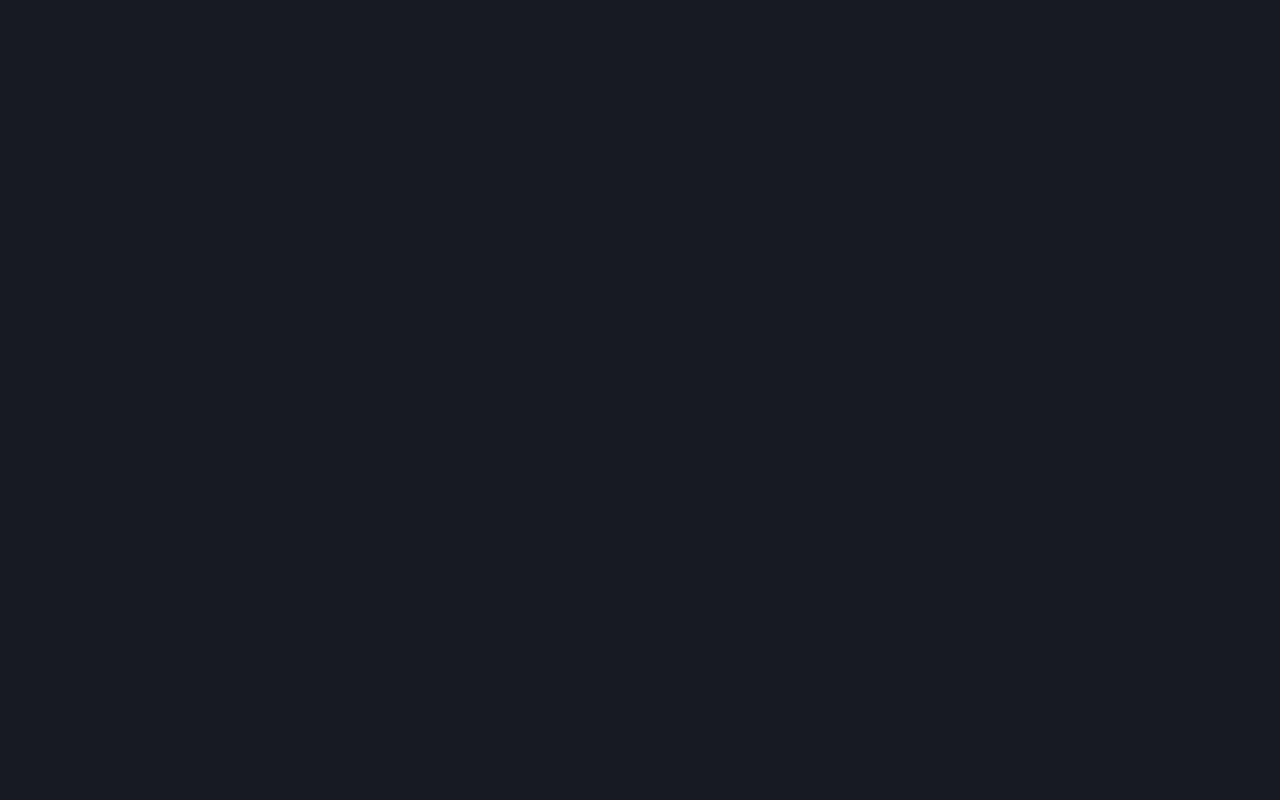
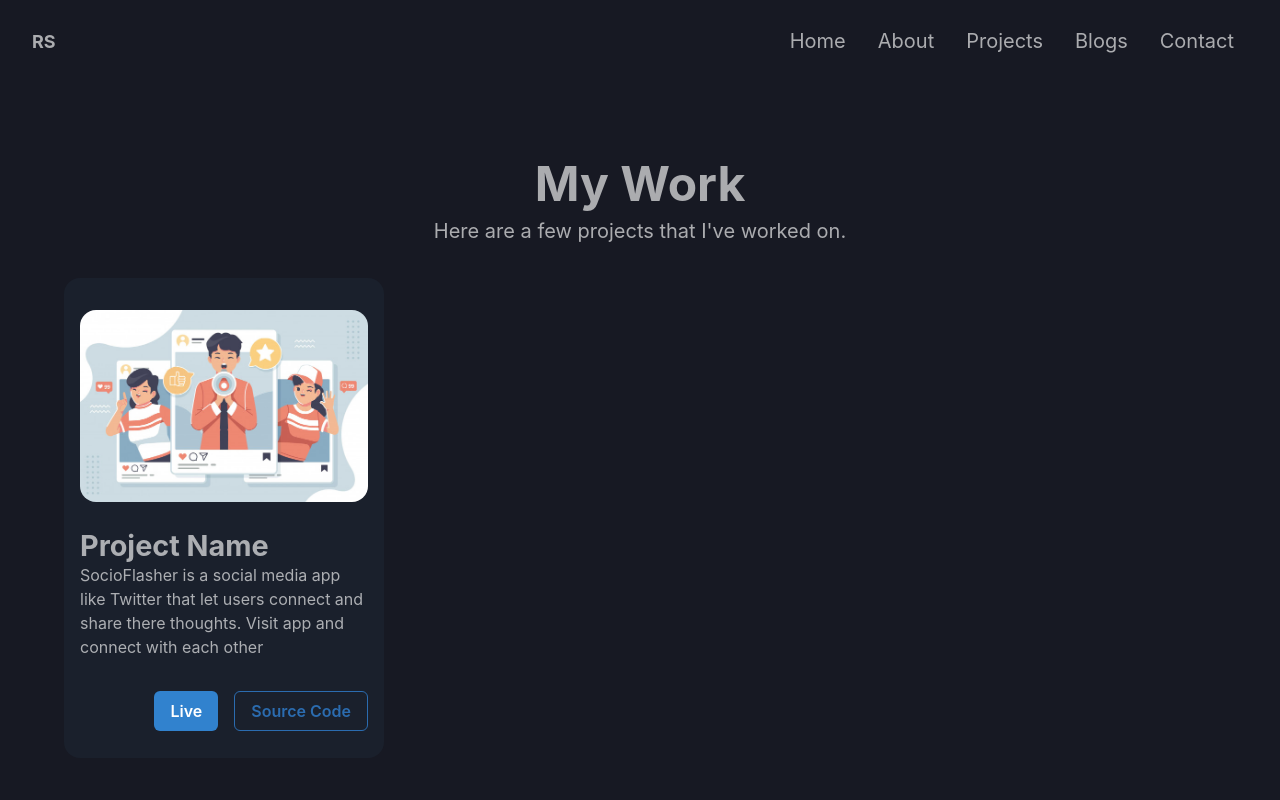
Before and after one commit to sri-rishi/sriRishi-portfoliio, a React (Create React App) app: page /projects in a window 1280 px wide. Before the commit this address had no page. Shown: the top 800 px of the page. Built offline with nearby package versions, Linux system fonts and the light colour scheme.

Commit message:
feat: created projects page

```diff
--- a/src/pages/index.js
+++ b/src/pages/index.js
@@ -1,7 +1,9 @@
 import Home from "./home/Home";
 import About from "./about/About";
+import Projects from "./projects/Projects";
 
 export {
     Home,
-    About
+    About,
+    Projects
 }
--- /dev/null
+++ b/src/pages/projects/Projects.jsx
@@ -0,0 +1,111 @@
+import {
+  Box,
+  Heading,
+  Text,
+  Stack,
+  Flex,
+  Image,
+  Button,
+} from '@chakra-ui/react';
+import {
+  ecommerceAppPreview,
+  socialMediaPreview,
+} from '../../assets/images/images';
+
+const Projects = () => {
+  return (
+    <>
+      <Box
+        marginTop={['5rem', '6rem', '10rem', '5rem']}
+        width="100%"
+        minHeight="100vh"
+        padding={['1rem', '1rem', '1rem', '1rem 4rem']}
+      >
+        <Stack marginTop="4rem">
+          <Heading as="h2" size="2xl">
+            My Work
+          </Heading>
+          <Text>Here are a few projects that I've worked on.</Text>
+        </Stack>
+        <Flex marginTop="2rem">
+          <Box
+            width="100%"
+            maxWidth="20rem"
+            minHeight="30rem"
+            display="flex"
+            flexDir="column"
+            alignItems="center"
+            background="gray.800"
+            padding="1rem"
+            borderRadius="2xl"
+          >
+            <Box
+              width="100%"
+              height="50%"
+              display="flex"
+              justifyContent="center"
+              objectFit="cover"
+              borderRadius="inherit"
+              padding="1rem 0"
+            >
+              <Image
+                src={socialMediaPreview}
+                alt="Rishi Srivastava"
+                boxSize="100%"
+                borderRadius="inherit"
+              />
+            </Box>
+            <Box
+              width="100%"
+              height="50%"
+              display="flex"
+              flexDir="column"
+              justifyContent="center"
+              textAlign="left"
+            >
+              <Stack spacing="2rem">
+                <Box>
+                  <Heading size="md" fontSize="1.8rem">
+                    Project Name
+                  </Heading>
+                  <Text as="p" fontSize="1rem">
+                    SocioFlasher is a social media app like Twitter that let
+                    users connect and share there thoughts. Visit app and
+                    connect with each other
+                  </Text>
+                </Box>
+                <Box
+                  display="flex"
+                  justifyContent="flex-end"
+                  alignItems="cener"
+                  gap="1rem"
+                >
+                  <Button
+                    as="a"
+                    href="https://nakshatra-cliq.netlify.app/"
+                    target="_blank"
+                    variant="solid"
+                    colorScheme="blue"
+                  >
+                    Live
+                  </Button>
+                  <Button
+                    as="a"
+                    href="https://github.com/sri-rishi/nakshatra-cliq-ecomm"
+                    target="_blank"
+                    variant="outline"
+                    colorScheme="blue"
+                  >
+                    Source Code
+                  </Button>
+                </Box>
+              </Stack>
+            </Box>
+          </Box>
+        </Flex>
+      </Box>
+    </>
+  );
+};
+
+export default Projects;
--- a/src/routes/AllRoutes.jsx
+++ b/src/routes/AllRoutes.jsx
@@ -1,5 +1,5 @@
 import { Route, Routes } from 'react-router-dom';
-import { About, Home } from '../pages';
+import { About, Home, Projects } from '../pages';
 import Template from './Template';
 
 const AllRoutes = () => {
@@ -8,6 +8,7 @@ const AllRoutes = () => {
       <Route path="/" element={<Template />}>
         <Route path="/" element={<Home />} />
         <Route path="/about" element={<About />} />
+        <Route path="/projects" element={<Projects />} />
       </Route>
     </Routes>
   );
```
